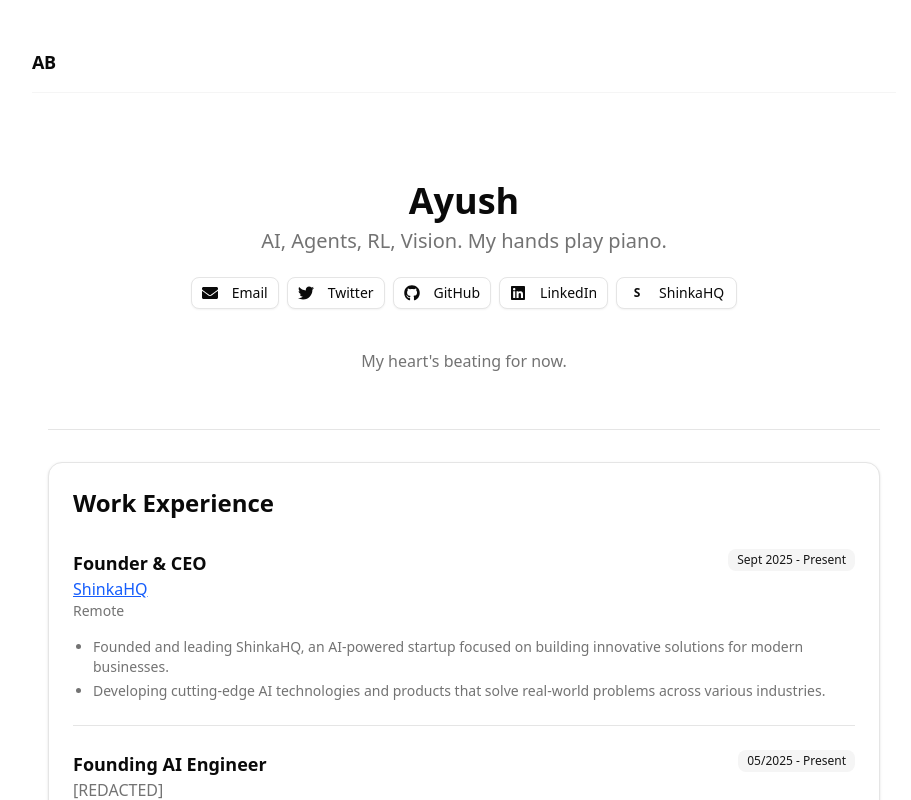
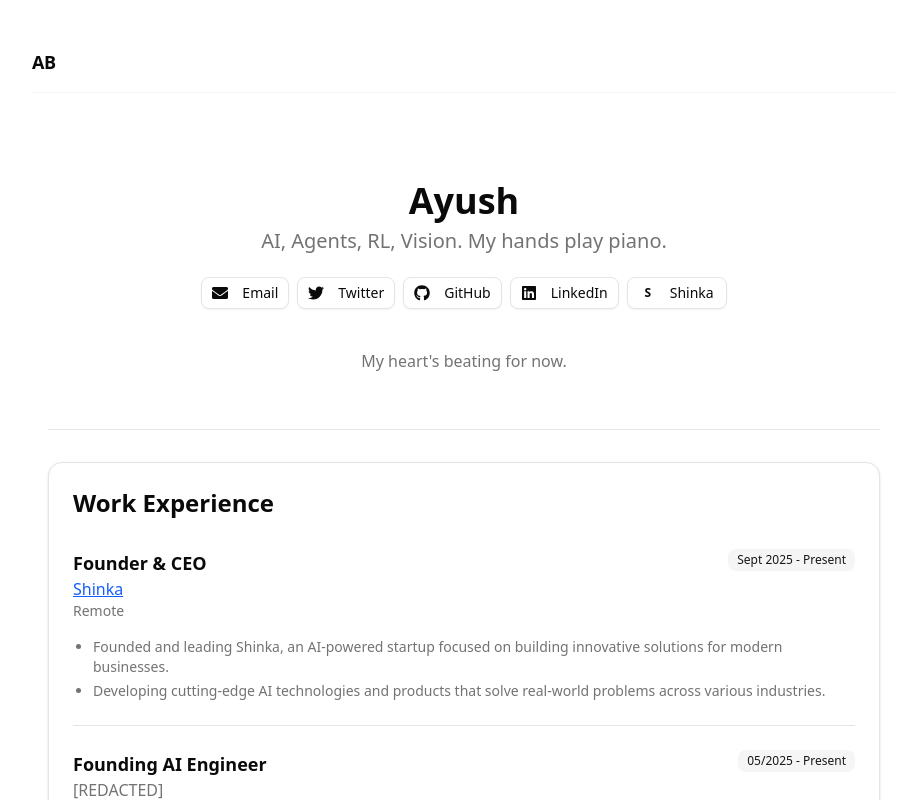
Before and after one commit to ayushb03/personal-website, a Next.js app: page / in a window 1280 px wide. Shown: the top 800 px of the page, without its empty margins (176-1087 px from the left). Built offline with nearby package versions, Linux system fonts and the light colour scheme.

Commit message:
✏️ update: simplify branding for ShinkaHQ
- Replaced all instances of "ShinkaHQ" with "Shinka" for a more streamlined brand representation in the homepage content.

```diff
--- a/src/app/page.tsx
+++ b/src/app/page.tsx
@@ -58,7 +58,7 @@ export default function Home() {
             <Button variant="outline" size="sm" asChild>
               <a href="https://shinkahq.com" target="_blank" rel="noopener noreferrer">
                 <span className="mr-2 h-4 w-4 text-xs font-bold">S</span>
-                ShinkaHQ
+                Shinka
               </a>
             </Button>
           </div>
@@ -89,7 +89,7 @@ export default function Home() {
                     rel="noopener noreferrer"
                     className="text-blue-600 hover:text-blue-800 dark:text-blue-400 dark:hover:text-blue-300 underline"
                   >
-                    ShinkaHQ
+                    Shinka
                   </a>
                 </p>
                 <p className="text-sm text-muted-foreground">Remote</p>
@@ -97,7 +97,7 @@ export default function Home() {
               <Badge variant="secondary">Sept 2025 - Present</Badge>
             </div>
             <ul className="list-disc pl-5 space-y-1 text-sm text-muted-foreground">
-              <li>Founded and leading ShinkaHQ, an AI-powered startup focused on building innovative solutions for modern businesses.</li>
+              <li>Founded and leading Shinka, an AI-powered startup focused on building innovative solutions for modern businesses.</li>
               <li>Developing cutting-edge AI technologies and products that solve real-world problems across various industries.</li>
             </ul>
           </div>
```
